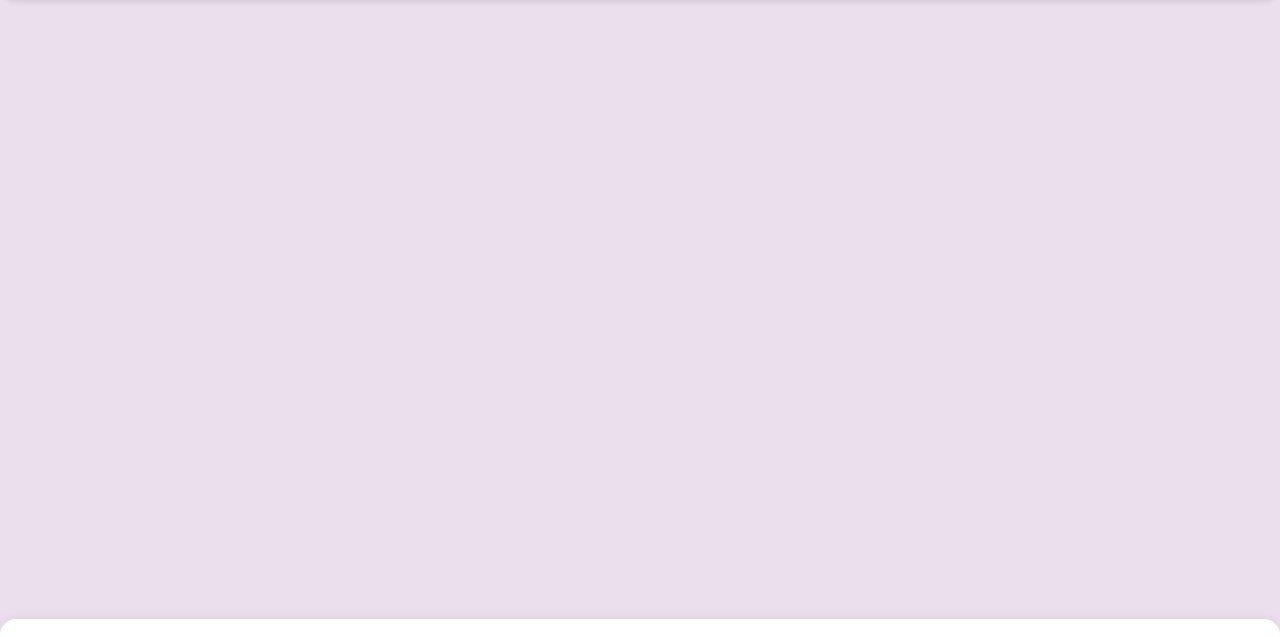
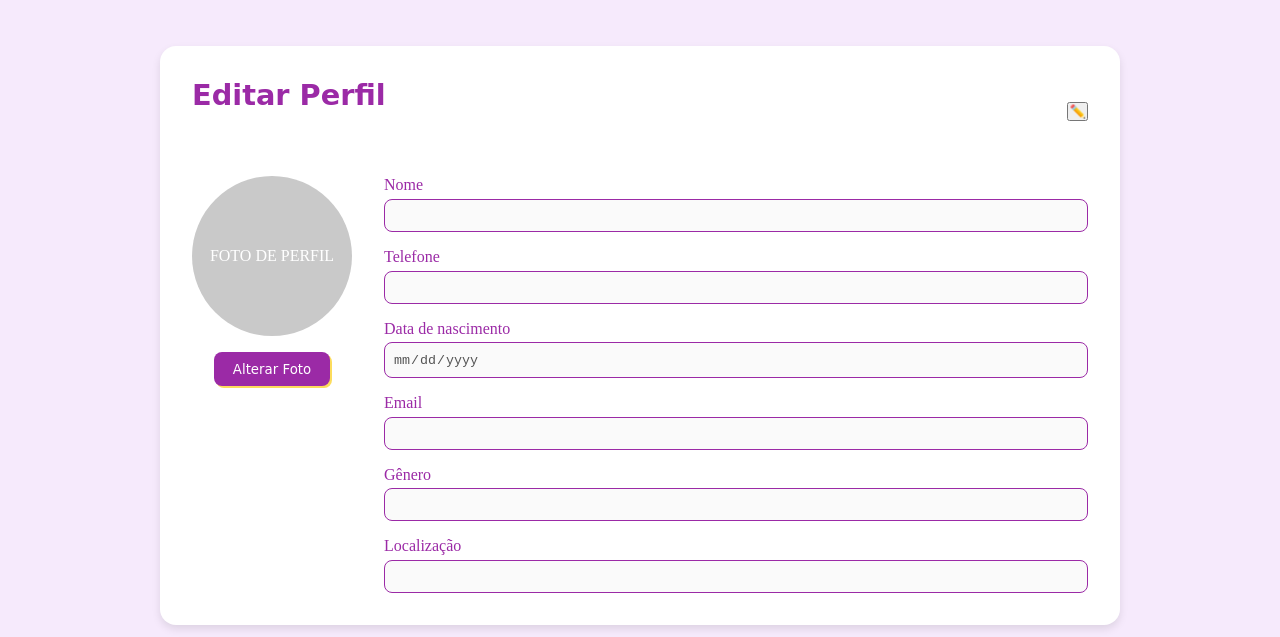
Before and after one commit to clarissalsb/ronronar, a website: page TelaPerfilUser/index.html in a window 1280 px wide. Shown: the part 86-723 px from the top of the page. Drawn offline with Linux system fonts and the light colour scheme; a web font is replaced by a local one.

Commit message:
quase lá

```diff
--- a/TelaPerfilUser/index.html
+++ b/TelaPerfilUser/index.html
@@ -26,7 +26,58 @@
         </header>
 
         <!-- Área principal -->
+        <main class="editar-perfil">
+            <section class="card-editar">
+                <div class="topo-edicao">
+                    <h2>Editar Perfil</h2>
+                    <button class="btn-editar" aria-label="Editar Perfil">
+                        ✏️
+                    </button>
+                </div>
+                <div class="container-perfil">
+                    <div class="foto-perfil">
+                        <div class="circulo-foto">FOTO DE PERFIL</div>
+                            <button class="btn-alterar-foto">Alterar Foto</button>
+                    </div>
+                    <form class="form-perfil">
+                        <div class="grupo-campo">
+                            <label for="nome">Nome</label>
+                            <input type="text" id="nome" name="nome" disabled/>
+                        </div>
 
+                        <div class="grupo-campo">
+                            <label for="telefone">Telefone</label>
+                            <input type="tel" id="telefone" name="telefone" disabled/>
+                        </div>
+
+                        <div class="grupo-campo">
+                            <label for="data-nascimento">Data de nascimento</label>
+                            <input type="date" id="data-nascimento" name="data-nascimento" disabled/>
+                        </div>
+
+                        <div class="grupo-campo">
+                            <label for="email">Email</label>
+                            <input type="email" id="email" name="email" disabled/>
+                        </div>
+
+                        <div class="grupo-campo">
+                            <label for="genero">Gênero</label>
+                            <input type="text" id="genero" name="genero" disabled/>
+                        </div>
+
+                        <div class="grupo-campo">
+                            <label for="localizacao">Localização</label>
+                            <input type="text" id="localizacao" name="localizacao" disabled/>
+                        </div>
+                    </form>
+                </div>
+            </section>
+        </main>
+                    </form>
+                </div>
+
+            </section>
+        </main>
 
          <!-- Rodapé -->
         <footer class="footer">
--- a/css/styles.css
+++ b/css/styles.css
@@ -722,6 +722,119 @@ main.login-container {
   background-color: #f3f3f3;
 }
 
+/* ==================== Perfil do Usuário ==================== */
+.editar-perfil {
+  display: flex;
+  justify-content: center;
+  padding: 3rem 1rem;
+  background-color: #f6eafc;
+}
+
+.topo-edicao {
+  display: flex;
+  justify-content: space-between;
+  align-items: center;
+  margin-bottom: 2rem;
+}
+
+#btn-editar {
+  background: none;
+  border: none;
+  font-size: 1.5rem;
+  cursor: pointer;
+  color: #9B2AA6;
+  transition: transform 0.2s;
+}
+
+#btn-editar:hover {
+  transform: scale(1.1);
+}
+
+.card-editar {
+  background-color: #FFFFFF;
+  border-radius: 16px;
+  box-shadow: 0px 4px 8px rgba(0, 0, 0, 0.1);
+  padding: 2rem;
+  max-width: 960px;
+  width: 100%;
+}
+
+.card-editar h2 {
+  font-family: 'Baloo', cursive;
+  color: #9B2AA6;
+  font-size: 1.8rem;
+  margin-bottom: 2rem;
+  text-align: center;
+}
+
+.container-perfil {
+  display: flex;
+  gap: 2rem;
+  flex-wrap: wrap;
+  justify-content: center;
+}
+
+.foto-perfil {
+  display: flex;
+  flex-direction: column;
+  align-items: center;
+  gap: 1rem;
+}
+
+.circulo-foto {
+  background-color: #c9c9c9;
+  color: #fff;
+  width: 160px;
+  height: 160px;
+  border-radius: 50%;
+  display: flex;
+  align-items: center;
+  justify-content: center;
+  text-align: center;
+}
+
+.btn-alterar-foto {
+  background-color: #9B2AA6;
+  color: white;
+  border: none;
+  padding: 0.6rem 1.2rem;
+  border-radius: 8px;
+  cursor: pointer;
+  font-family: 'Baloo', cursive;
+  transition: background-color 0.3s ease;
+  box-shadow: 2px 2px 0 #FCDC5C;
+}
+
+.btn-alterar-foto:hover {
+  background-color: #7a1f7c;
+}
+
+.form-perfil {
+  display: grid;
+  grid-template-columns: repeat(2, minmax(200px 1fr));
+  gap: 1rem 2rem;
+  flex: 1;
+}
+
+.grupo-campo {
+  display: flex;
+  flex-direction: column;
+}
+
+.grupo-campo label {
+  font-family: 'Averia Serif Libre', serif;
+  color: #9B2AA6;
+  margin-bottom: 0.3rem;
+}
+
+.grupo-campo input {
+  padding: 0.5rem;
+  border: 1px solid #9B2AA6;
+  border-radius: 8px;
+}
+
+
+
 /* ==================== RODAPÉ ==================== */
 footer.footer {
   position: relative;
--- a/js/script.js
+++ b/js/script.js
@@ -326,6 +326,19 @@ if (formCadastroPet) {
     });
   }
 
+  // ==== TELA DE PERFIL ====
+  const perfilUsuario = document.getElementById('editar-perfil');
+  if (perfilUsuario) {
+    const btnEditar = document.getElementById('btn-editar');
+    const inputs = document.querySelectorAll('.form-perfil input');
+
+    btnEditar.addEventListener('click', () => {
+      inputs.forEach(input => {
+        input.disabled = !input.disabled;
+      });
+    });
+  }
+
  // ==== CARDS E MODAL DOS PETS ====
 if (document.getElementById('tela-inicial') || document.getElementById('tela-apadrinhamento')) {
   const container = document.querySelector('.cards-container');
```
